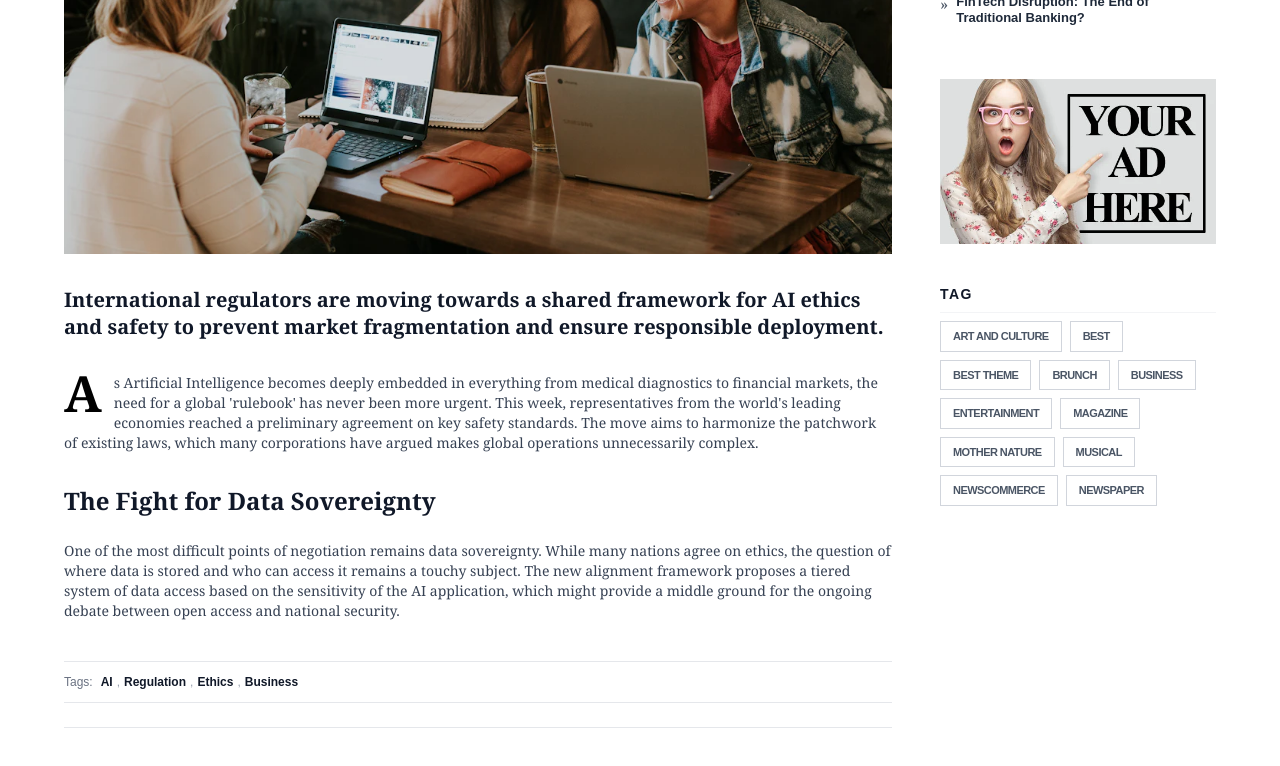
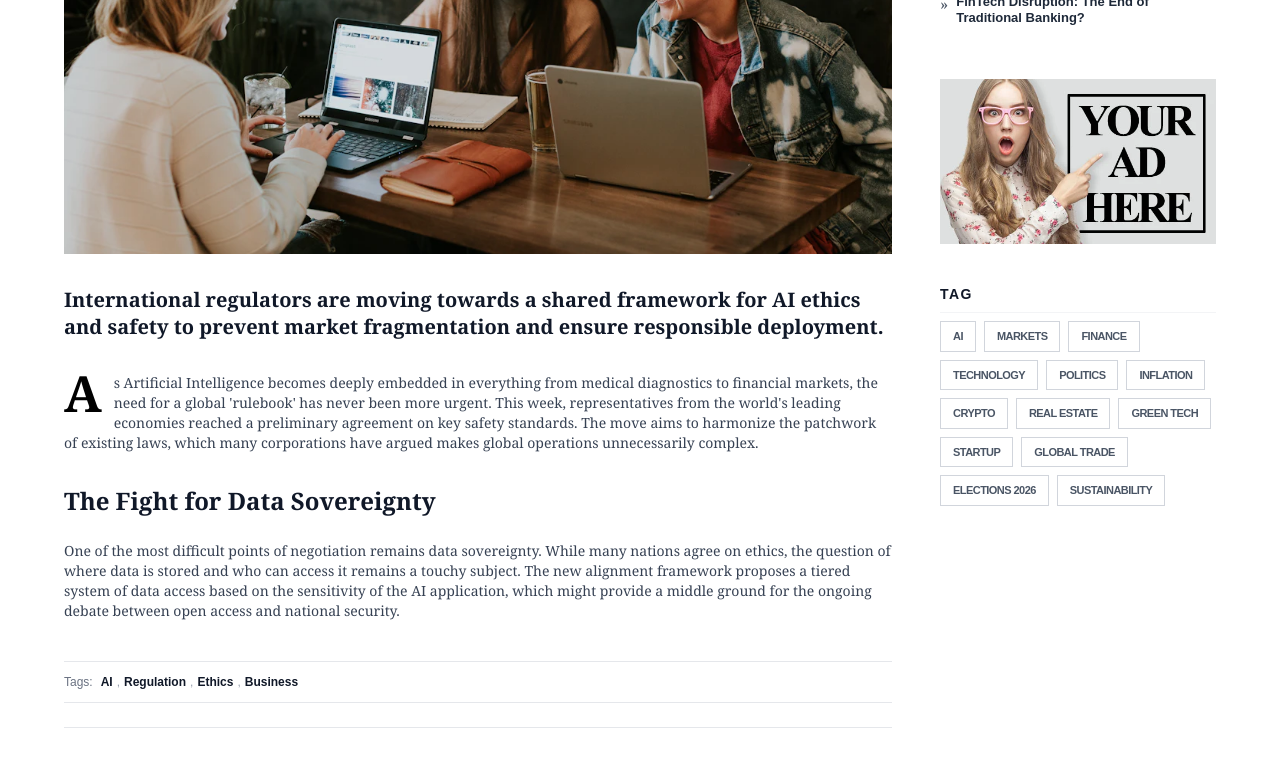
Before and after one commit to maisonatelier52-ux/home6, a Next.js app: page /article/ai-regulatory-alignment-global in a window 1280 px wide. Shown: the part 585-1351 px from the top of the page. Built offline with nearby package versions, Linux system fonts and the light colour scheme.

Commit message:
offset update

```diff
--- a/app/article/[slug]/page.tsx
+++ b/app/article/[slug]/page.tsx
@@ -119,7 +119,7 @@ export default async function ArticlePage({ params }: ArticlePageProps) {
 
                     {/* Sidebar Column (1/3 width) */}
                     <div className="w-full lg:w-1/4">
-                        <StickyBox offsetTop={30}>
+                        <StickyBox offsetTop={50}>
                             <CategorySidebar
                                 recentPosts={recentPosts}
                                 tags={tags}
--- a/app/components/StickyBox.tsx
+++ b/app/components/StickyBox.tsx
@@ -8,7 +8,7 @@ interface StickyBoxProps {
     offsetBottom?: number;
 }
 
-export default function StickyBox({ children, offsetTop = 30, offsetBottom = 30 }: StickyBoxProps) {
+export default function StickyBox({ children, offsetTop = 50, offsetBottom = 30 }: StickyBoxProps) {
     const scrollPaneRef = useRef<HTMLDivElement>(null);
     const containerRef = useRef<HTMLDivElement>(null);
 
--- a/public/data/tags.json
+++ b/public/data/tags.json
@@ -1,13 +1,15 @@
 [
-    "Art and Culture",
-    "best",
-    "Best theme",
-    "brunch",
-    "Business",
-    "Entertainment",
-    "Magazine",
-    "Mother Nature",
-    "Musical",
-    "NewsCommerce",
-    "Newspaper"
+    "AI",
+    "Markets",
+    "Finance",
+    "Technology",
+    "Politics",
+    "Inflation",
+    "Crypto",
+    "Real Estate",
+    "Green Tech",
+    "Startup",
+    "Global Trade",
+    "Elections 2026",
+    "Sustainability"
 ]
```
